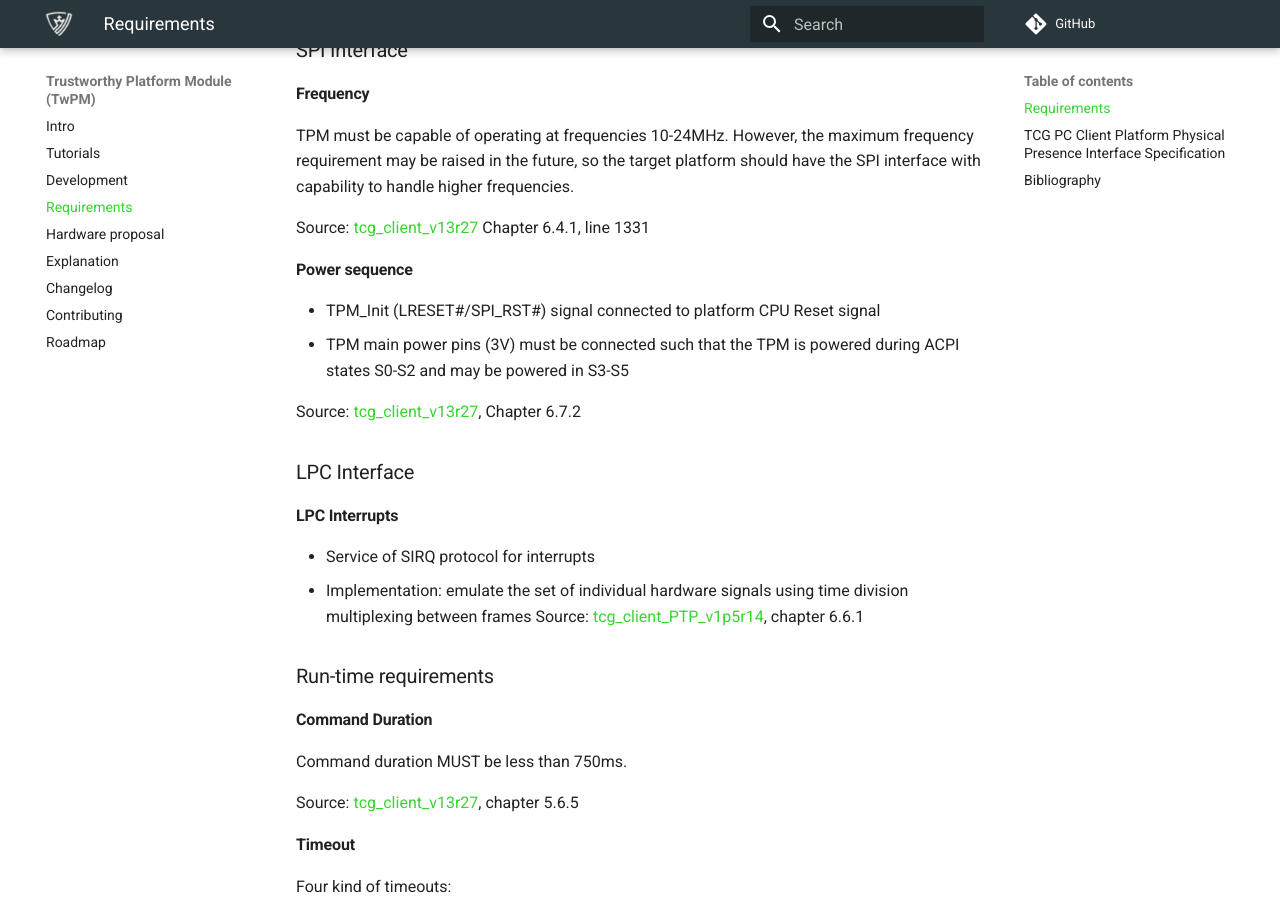
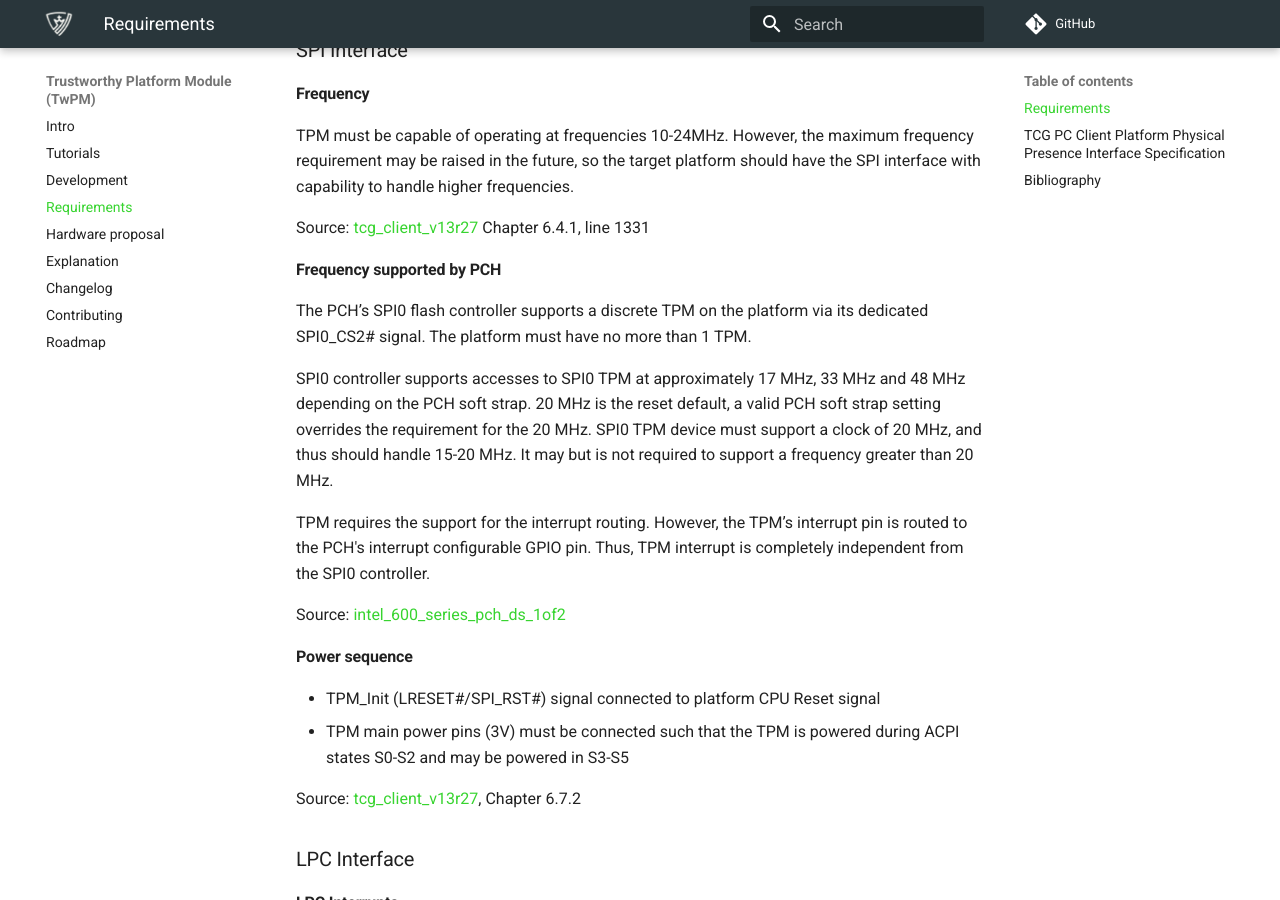
Before and after one commit to Dasharo/twpm-docs, an MkDocs documentation site: the page built from docs/requirements/requirements.md, in a window 1280 px wide and 900 px high, scrolled down 830 px. Built offline with MkDocs 1.6.1 and Material for MkDocs 9.7.7, drawn with Linux system fonts in a browser that asks for light colours; comment, search, counter and statistics services are not loaded.

Commit message:
requirements.md: Add point about SPI support in Intel PCH series 600
Signed-off-by: Karol Zmyslowski <karol.zmyslowski@3mdeb.com>

```diff
--- a/docs/requirements/requirements.md
+++ b/docs/requirements/requirements.md
@@ -2,7 +2,7 @@
 
 [tcg_client_v13r27]:<https://trustedcomputinggroup.org/wp-content/uploads/TCG_PCClientTPMInterfaceSpecification_TIS__1-3_27_03212013.pdf>
 [tcg_client_PTP_v1p5r14]:<https://trustedcomputinggroup.org/wp-content/uploads/PC-Client-Specific-Platform-TPM-Profile-for-TPM-2p0-v1p05p_r14_pub.pdf>
-
+[intel_600_series_pch_ds_1of2]:<https://edc.intel.com/content/www/us/en/design/ipla/software-development-platforms/client/platforms/alder-lake-desktop/intel-600-series-chipset-family-platform-controller-hub-pch-datasheet-volume/004/spi0-support-for-tpm/>
 ## Requirements
 
 ### Power supply
@@ -41,6 +41,24 @@ frequency requirement may be raised in the future, so the target platform
 should have the SPI interface with capability to handle higher frequencies.
 
 Source: [tcg_client_v13r27] Chapter 6.4.1, line 1331
+
+#### Frequency supported by PCH
+
+The PCH’s SPI0 flash controller supports a discrete TPM on the platform
+via its dedicated SPI0_CS2# signal. The platform must have no more than 1 TPM.
+
+SPI0 controller supports accesses to SPI0 TPM at approximately 17 MHz,
+33 MHz and 48 MHz depending on the PCH soft strap. 20 MHz is the reset default,
+a valid PCH soft strap setting overrides the requirement for the 20 MHz.
+SPI0 TPM device must support a clock of 20 MHz, and thus should handle
+15-20 MHz. It may but is not required to support a frequency
+greater than 20 MHz.
+
+TPM requires the support for the interrupt routing. However, the TPM’s
+interrupt pin is routed to the PCH's interrupt configurable GPIO pin.
+Thus, TPM interrupt is completely independent from the SPI0 controller.
+
+Source: [intel_600_series_pch_ds_1of2]
 
 #### Power sequence
 
```
